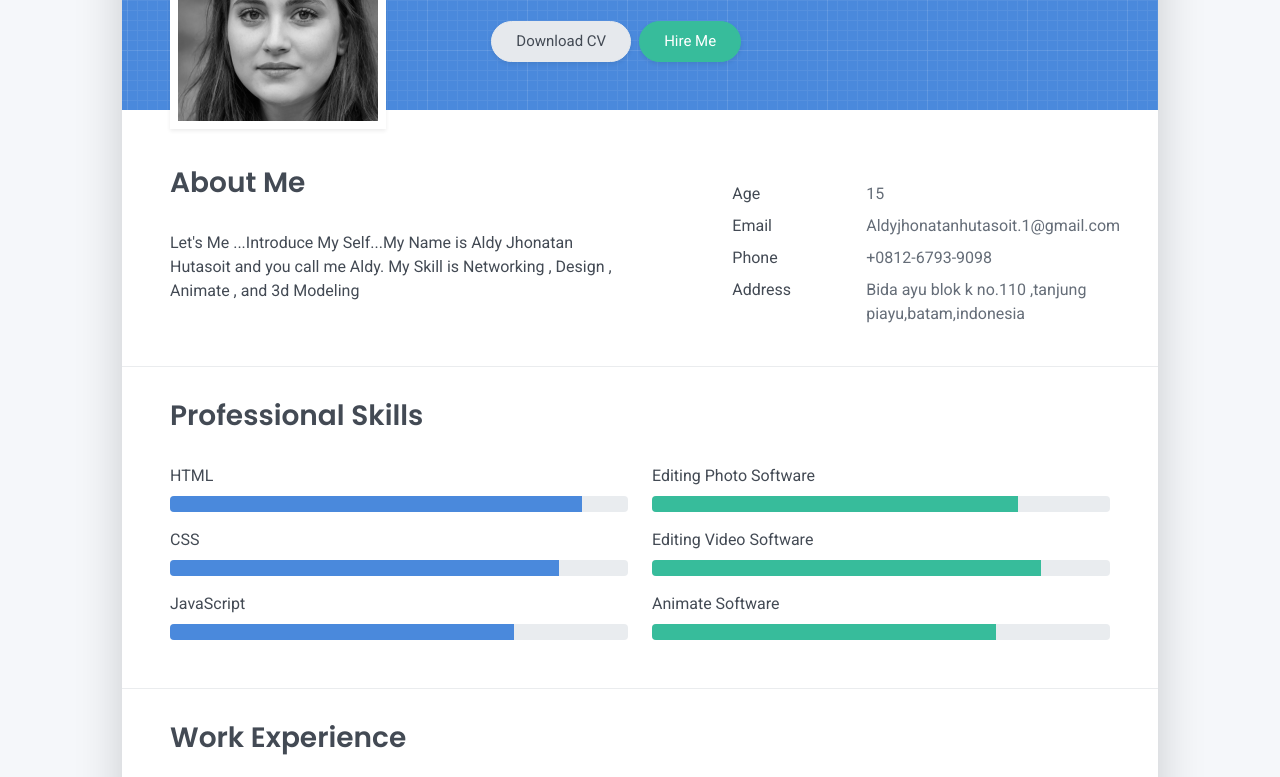
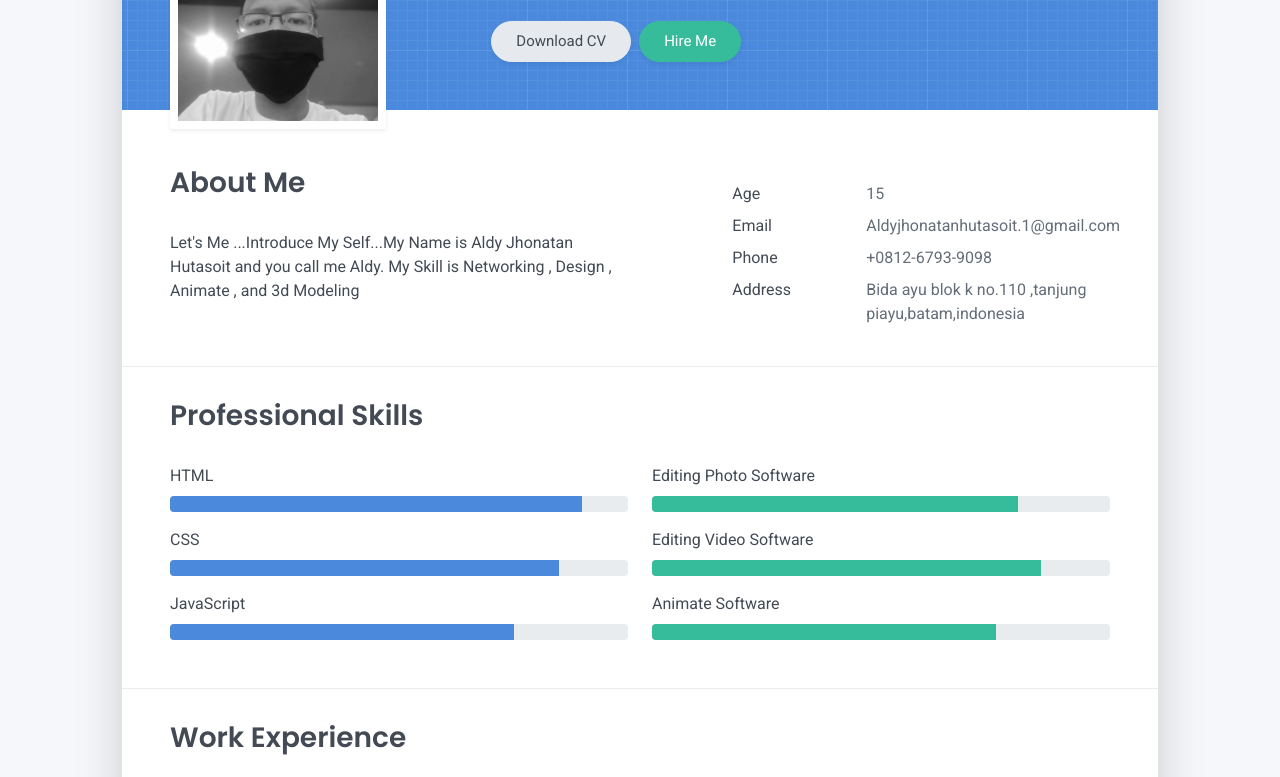
Before and after one commit to ExersicePro/Aldygith.github.io, a plain HTML site: page index.html in a window 1280 px wide. Shown: the part 259-1036 px from the top of the page. Drawn offline with Linux system fonts and the light colour scheme.

Commit message:
Update index.html

```diff
--- a/index.html
+++ b/index.html
@@ -52,7 +52,7 @@
   <div class="cover-bg p-3 p-lg-4 text-white">
     <div class="row">
       <div class="col-lg-4 col-md-5">
-        <div class="avatar hover-effect bg-white shadow-sm p-1"><img src="images/avatar.jpg" width="200" height="200"/></div>
+        <div class="avatar hover-effect bg-white shadow-sm p-1"><img src="aldy.jpg" width="200" height="200"/></div>
       </div>
       <div class="col-lg-8 col-md-7 text-center text-md-start">
         <h2 class="h1 mt-2" data-aos="fade-left" data-aos-delay="0"> Aldy Jhonatan Hutasoit </h2>
```
